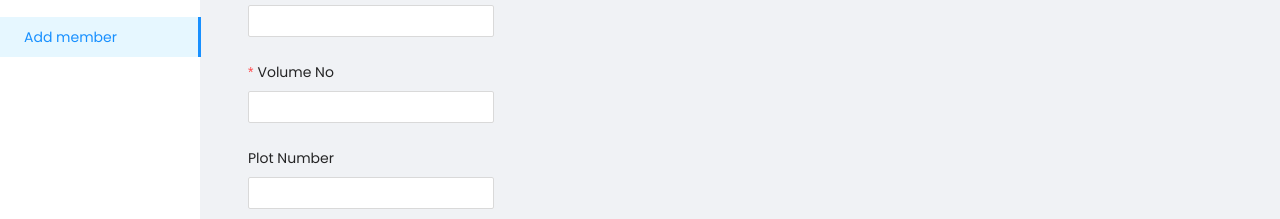
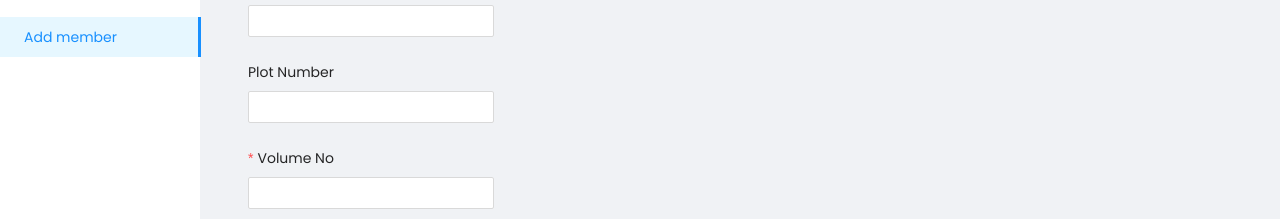
Before and after one commit to furqanrafiq/inchol-society-frontend, a React (Create React App) app: page /add-member in a window 1280 px wide. Shown: the part 147-366 px from the top of the page. Built offline with nearby package versions, Linux system fonts and the light colour scheme.

Commit message:
condition of add new member page

```diff
--- a/src/views/Member/AddMember.jsx
+++ b/src/views/Member/AddMember.jsx
@@ -1,6 +1,6 @@
 import { Button, Form, Input } from 'antd'
 import axios from 'axios'
-import React from 'react'
+import React, { useEffect, useState } from 'react'
 import { useLocation, useParams } from 'react-router-dom'
 import Swal from 'sweetalert2'
 import { URI } from '../../helper'
@@ -8,6 +8,15 @@ import { URI } from '../../helper'
 const AddMember = () => {
     const params = useParams();
     const location = useLocation();
+    const [addMember, setAddMember] = useState(Boolean);
+
+    useEffect(() => {
+        if (location.pathname == '/add-member') {
+            setAddMember(true)
+        } else {
+            setAddMember(false)
+        }
+    }, [location, addMember])
 
     function onFinish(values) {
         if (location.pathname == '/add-member') {
@@ -36,7 +45,7 @@ const AddMember = () => {
     return (
         <div>
             {
-                location.pathname == '/add-member' ?
+                addMember == true ?
                     <h5>Add Member</h5> :
                     <h5>Add Plot Member</h5>
             }
@@ -54,13 +63,13 @@ const AddMember = () => {
                     <Input />
                 </Form.Item>
                 {
-                    location.pathname.includes('/add-plot-member') &&
+                    addMember == false &&
                     <>
                         <Form.Item
                             label="Plot Number"
                             name="plot_no"
                             rules={[{ required: true, message: 'Please input Plot No.' }]}
-                            initialValue={params.plotId}
+                            initialValue={addMember == false && params.plotId}
                         >
                             <Input />
                         </Form.Item>
@@ -69,26 +78,27 @@ const AddMember = () => {
                             label="Volume Number"
                             name="file_no"
                             rules={[{ required: true, message: 'Please input Volume No.' }]}
-                            initialValue={params.fileNo}
+                            initialValue={addMember == false && params.fileNo}
                         >
                             <Input />
                         </Form.Item>
                     </>
                 }
                 {
-                    location.pathname == '/add-member' &&
+                    addMember == true &&
                     <>
                         <Form.Item
-                            label="Volume No"
-                            name="file_no"
-                            rules={[{ required: true, message: 'Please input Volume No.' }]}
+                            label="Plot Number"
+                            name="plot_number"
+                            // initialValue={addMember == true && ''}
                         >
                             <Input />
                         </Form.Item>
-
                         <Form.Item
-                            label="Plot Number"
-                            name="plot_no"
+                            label="Volume No"
+                            name="file_number"
+                            rules={[{ required: true, message: 'Please input Volume No.' }]}
+                            // initialValue={addMember == true && ''}
                         >
                             <Input />
                         </Form.Item>
```
